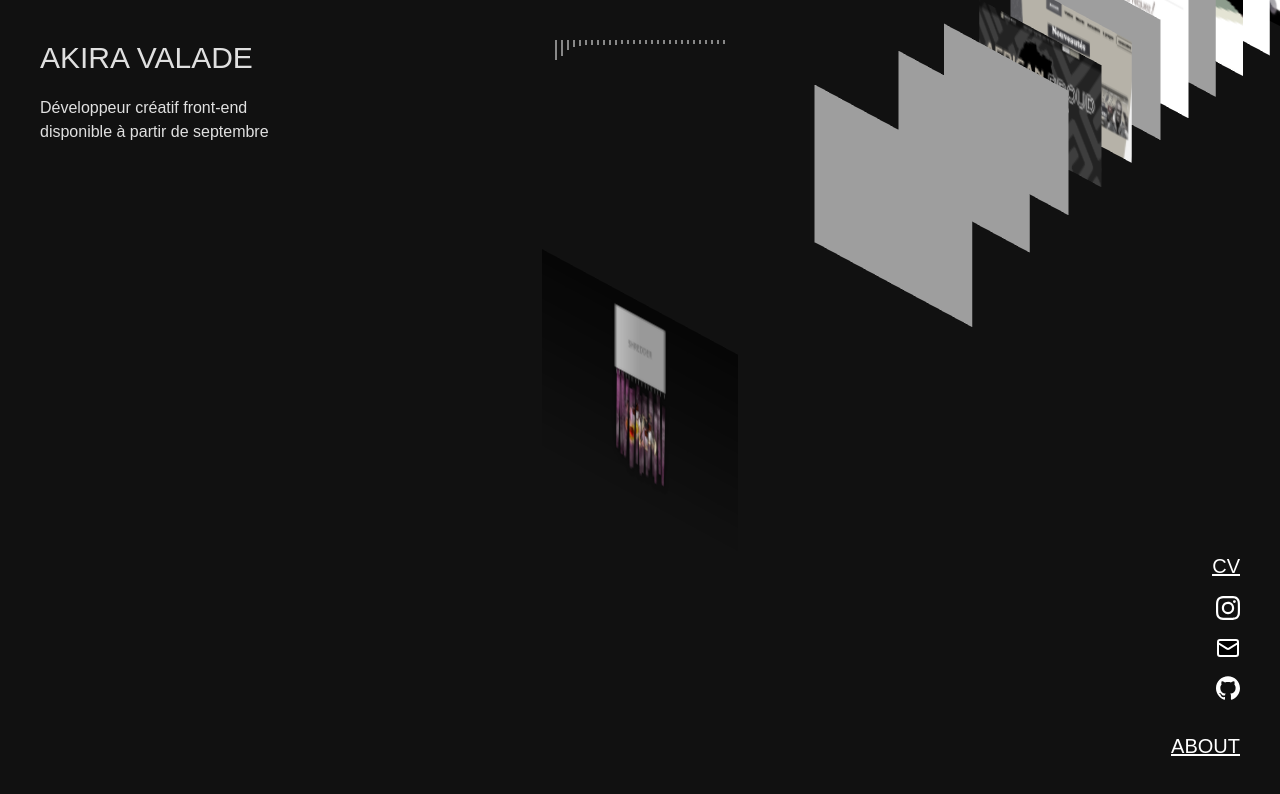
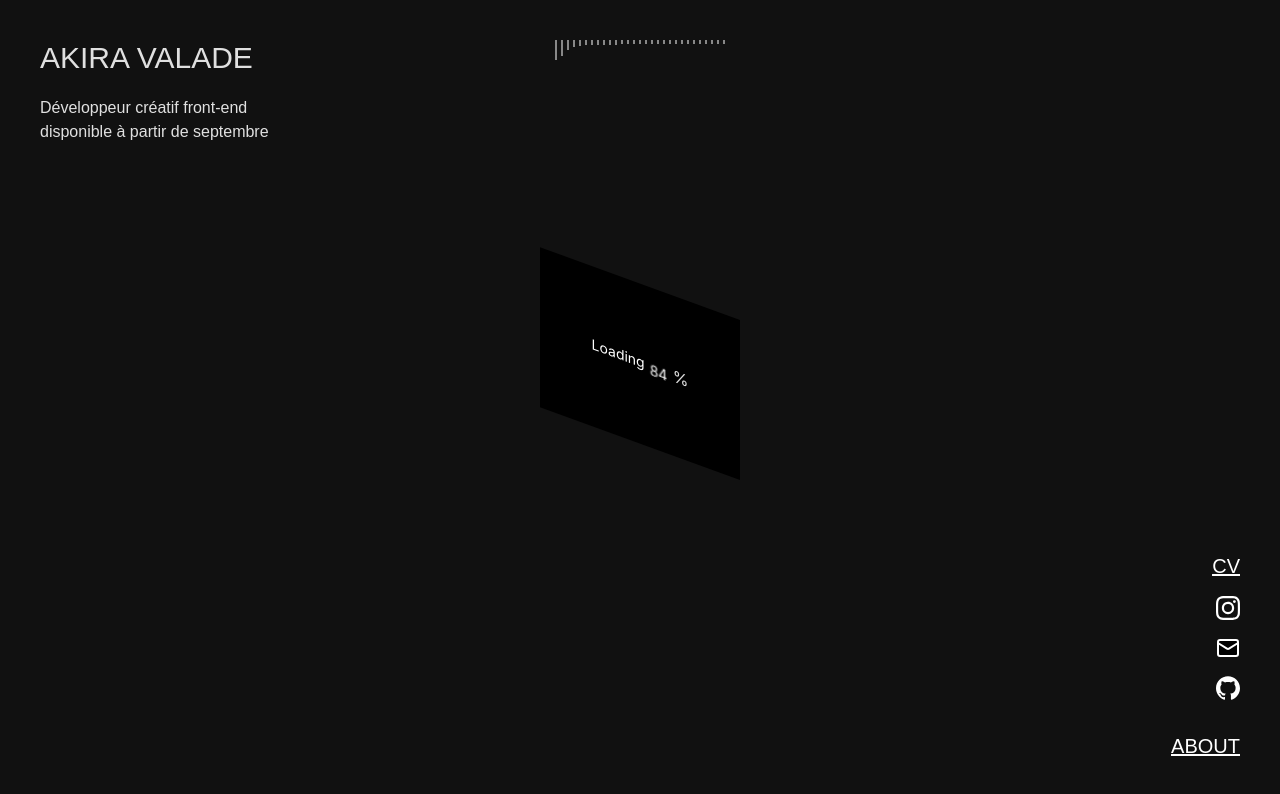
Before and after one commit to Akkibi/portfolio-v3, a React (Vite) app: page / in a window 1280 px wide. Shown: the top 794 px of the page. Built offline with nearby package versions, Linux system fonts and the light colour scheme; a web font is replaced by a local one.

Commit message:
loading animation fix

```diff
--- a/src/components/Slider.tsx
+++ b/src/components/Slider.tsx
@@ -128,21 +128,6 @@ const Slider = () => {
     }
   }, [prog]);
 
-  useGSAP(() => {
-    if (loadingRef.current) {
-      gsap.fromTo(
-        loadingRef.current,
-        { textContent: 0 },
-        {
-          textContent: 99,
-          duration: 10,
-          ease: "expo.out",
-          snap: { textContent: 1 },
-        }
-      );
-    }
-  }, []);
-
   return (
     <>
       <Navbar progress={progress} isMobile={isMobile} isHome={isHome} />
@@ -158,21 +143,31 @@ const Slider = () => {
           ))}
         </div>
         <Suspense
-          fallback={
-            <div
-              className=" h-[15vh] w-[21vh] bg-black absolute top-1/2 left-1/2 -translate-x-1/2 -translate-y-1/2"
-              style={{ transform: "skew(0deg, 20deg) translate(-50%, -50%)" }}
-            >
-              <p className=" text-white text-sm absolute top-1/2 left-1/2 flex gap-1 -translate-x-1/2 -translate-y-1/2">
-                Loading{" "}
-                <span className="font-bold inline-block text-[2vh] w-[5vh]">
-                  <span ref={loadingRef}></span>%
+        // fallback={
+        // }
+        >
+          <div
+            className=" h-[20vh] w-[25vh] bg-black absolute top-1/2 left-1/2 -translate-x-1/2 -translate-y-1/2"
+            style={{ transform: "skew(0deg, 20deg) translate(-50%, -50%)" }}
+          >
+            <div className="top-1/2 left-1/2 flex absolute gap-1 -translate-x-1/2 -translate-y-1/2">
+              <p className=" text-white text-sm">Loading</p>
+              <p className="relative h-5 w-5 overflow-hidden">
+                <span id="anim-loading" className="absolute flex flex-col">
+                  {[...Array(100)].map((_, i) => (
+                    <span
+                      key={i}
+                      className="text-white h-5 leading-5 text-sm inline-block"
+                    >
+                      {i}
+                    </span>
+                  ))}
                 </span>
               </p>
+              <p>%</p>
             </div>
-          }
-        >
-          <Canvas frameloop="demand">
+          </div>
+          {/* <Canvas frameloop="demand">
             <OrthographicCamera
               makeDefault
               zoom={40}
@@ -193,7 +188,7 @@ const Slider = () => {
                 />
               ))}
             </group>
-          </Canvas>
+          </Canvas> */}
         </Suspense>
       </div>
     </>
--- a/src/index.css
+++ b/src/index.css
@@ -117,3 +117,19 @@ h3 {
 .stroke-outline {
   paint-order: stroke fill;
 }
+
+#anim-loading {
+  animation: loading 10s forwards;
+  left: 50%;
+}
+
+@keyframes loading {
+  0% {
+    top: 0%;
+    transform: translate(-50%, 0%);
+  }
+  100% {
+    top: 100%;
+    transform: translate(-50%, -100%);
+  }
+}
```
